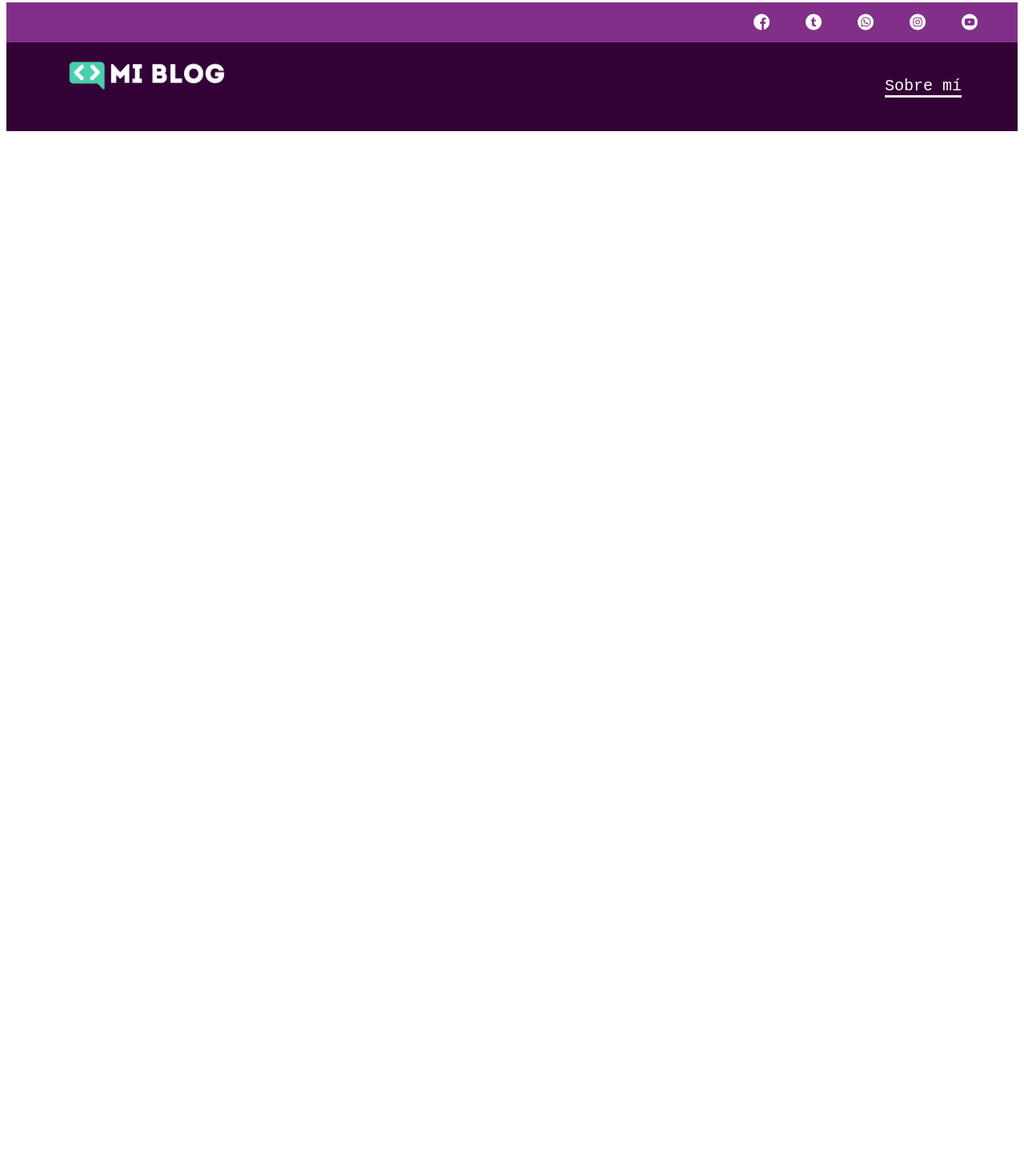
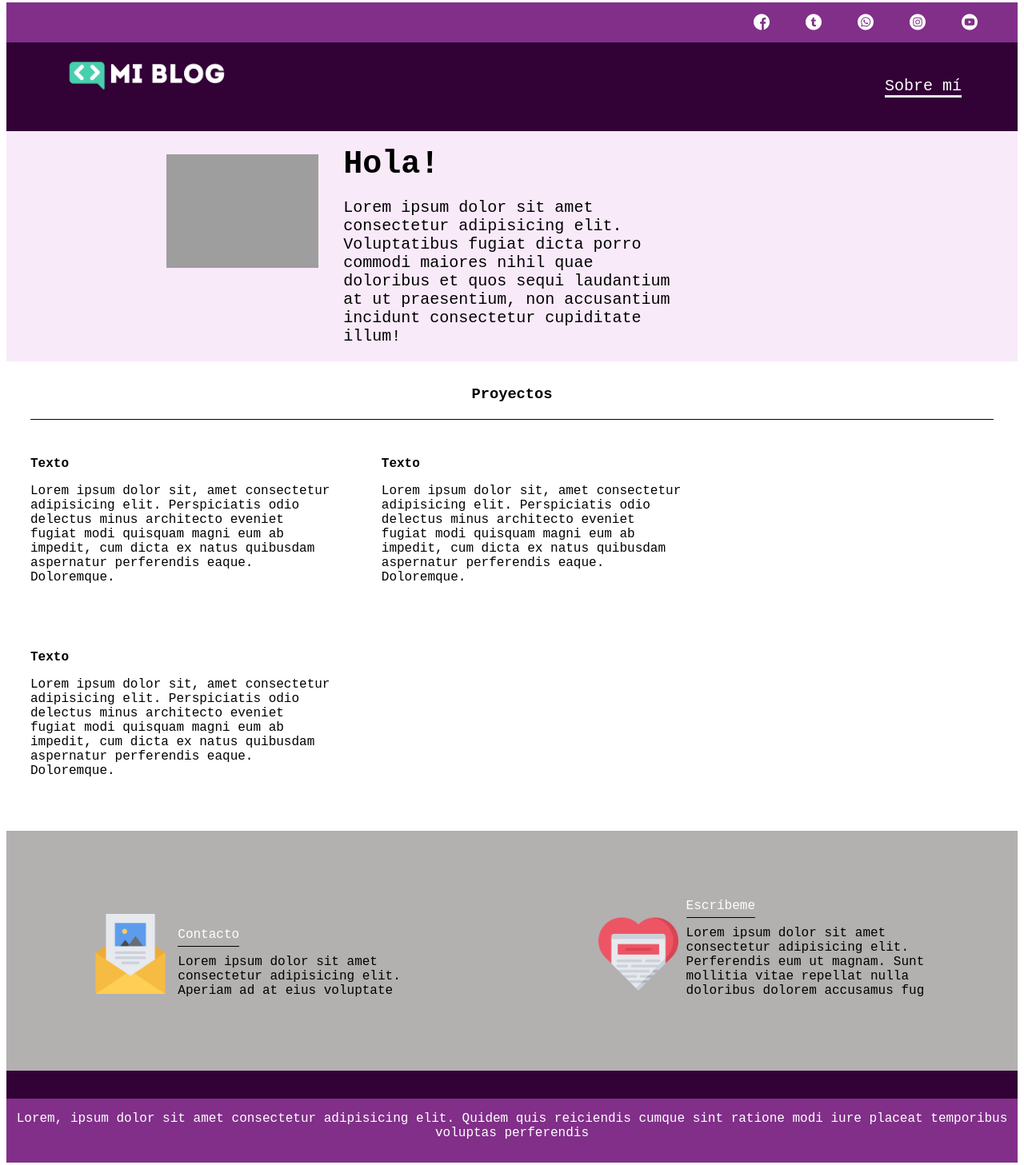
Before and after one commit to Xiomiau/blogPlatzi, a plain HTML site: page profile.html in a window 1280 px wide. Shown: the part 5-1462 px from the top of the page at 80% size. Before the commit the page ends 800 px from the top, so only its background shows below. Drawn offline with Linux system fonts and the light colour scheme; grey boxes are pictures that could not be loaded.

Commit message:
buen avancex2

```diff
--- a/css/main.css
+++ b/css/main.css
@@ -217,3 +217,70 @@ footer p {
     text-align: left;
     font-size: 35px;
 }
+
+.contact-main-container {
+    width: 100%;
+    min-height: 250px;
+    background-color: rgb(179, 176, 176);
+    text-align: center;
+    padding-bottom:50px ;
+}
+.contact-main-container div {
+    display: inline-block;
+    width: 49.5%;
+    height: 100%;
+}
+
+.contact-main-container div a {
+    border-bottom: 1px solid black;
+    padding-bottom: 5px;
+}
+
+.contact-main-container .contact-left, .contact-right {
+    text-align: initial;
+    margin-top: 85px;
+}
+
+.contact-main-container img {
+    width: 100px;
+}
+
+.container-profile {
+    background-color: rgba(247, 224, 248, 0.678);
+    display: grid;
+    grid-template-columns: 1fr 2fr;
+    text-align: left;
+    place-content: center;
+}
+
+.container-profile img {
+    margin: 50px 50px 30px 200px;
+    width: 45%;
+}
+
+.project-section h3 {
+    text-align: center;
+    border-bottom: 1px solid black;
+    margin: 30px;
+    padding-bottom: 20px;
+}
+.project-section p:nth-child(1) {
+    font-weight: bold;
+}
+.container-profile-text {
+    width: 50%;
+}
+.container-profile-text h3 {
+    font-size: 40px;
+    margin-bottom: 20px;
+}
+.container-profile-text p {
+    font-size: 20px;
+}
+
+.proyect-container  {
+    display: inline-block;
+    padding-left: 10px;
+    max-width: 30%;
+    margin: 0 20px 50px;
+}
--- /dev/null
+++ b/css/media-quieries.css
@@ -0,0 +1,6 @@
+@media (max-width:900px) {
+    .blogs-main-news {
+        grid-template-columns: 1fr;
+        grid-template-rows: 3fr;
+    }
+}
--- a/profile.html
+++ b/profile.html
@@ -31,6 +31,62 @@
             </section>
         </nav>
     </header>
+    <main class="container">
+        <section class="container-profile">
+            <div>
+                <img src="/assets/images/warren-wong-iOWry_4xGmc-unsplash.jpg" alt="Warren Wong">
+            </div>
+
+            <div class="container-profile-text">
+                <h3>Hola!</h3>
+                <p>Lorem ipsum dolor sit amet consectetur adipisicing elit. Voluptatibus fugiat dicta porro commodi maiores nihil quae doloribus et quos sequi laudantium at ut praesentium, non accusantium incidunt consectetur cupiditate illum!
+                </p>
+            </div>
+        </section>
+
+
+        <section class="project-section">
+            <h3>Proyectos</h3>
+            <article class="proyect-container">
+            <p>Texto</p>
+            <p>Lorem ipsum dolor sit, amet consectetur adipisicing elit. Perspiciatis odio delectus minus architecto eveniet fugiat modi quisquam magni eum ab impedit, cum dicta ex natus quibusdam aspernatur perferendis eaque. Doloremque.</p>
+
+        </article>
+
+        <article class="proyect-container">
+            <p>Texto</p>
+            <p>Lorem ipsum dolor sit, amet consectetur adipisicing elit. Perspiciatis odio delectus minus architecto eveniet fugiat modi quisquam magni eum ab impedit, cum dicta ex natus quibusdam aspernatur perferendis eaque. Doloremque.</p>
+        </article>
+
+        <article class="proyect-container">
+            <p>Texto</p>
+            <p>Lorem ipsum dolor sit, amet consectetur adipisicing elit. Perspiciatis odio delectus minus architecto eveniet fugiat modi quisquam magni eum ab impedit, cum dicta ex natus quibusdam aspernatur perferendis eaque. Doloremque.</p>
+
+        </article>
+        </section>
+    </main>
+
+    <section class="contact-main-container">
+        <div>
+            <img src="/assets/icons/013-newsletter.png" alt="">
+            <div class="contact-left">
+                <a href="">Contacto
+                </a>
+                <p>Lorem ipsum dolor sit amet consectetur adipisicing elit. Aperiam ad at eius voluptate </p>
+            </div>
+
+        </div>
+        <div >
+            <img src="/assets/icons/006-like.png" alt="">
+            <div class="contact-right">
+                <a href=""> Escríbeme</a>
+            <p>Lorem ipsum dolor sit amet consectetur adipisicing elit. Perferendis eum ut magnam. Sunt mollitia vitae repellat nulla doloribus dolorem accusamus fug</p>
+            </div>
+        </div>
+    </section>
+    <footer>
+        <p>Lorem, ipsum dolor sit amet consectetur adipisicing elit. Quidem quis reiciendis cumque sint ratione modi iure placeat temporibus voluptas perferendis</p>
+</footer>
 
 </body>
 </html>
```
Also changed, not shown: blog.html (+14 -6 lines).
